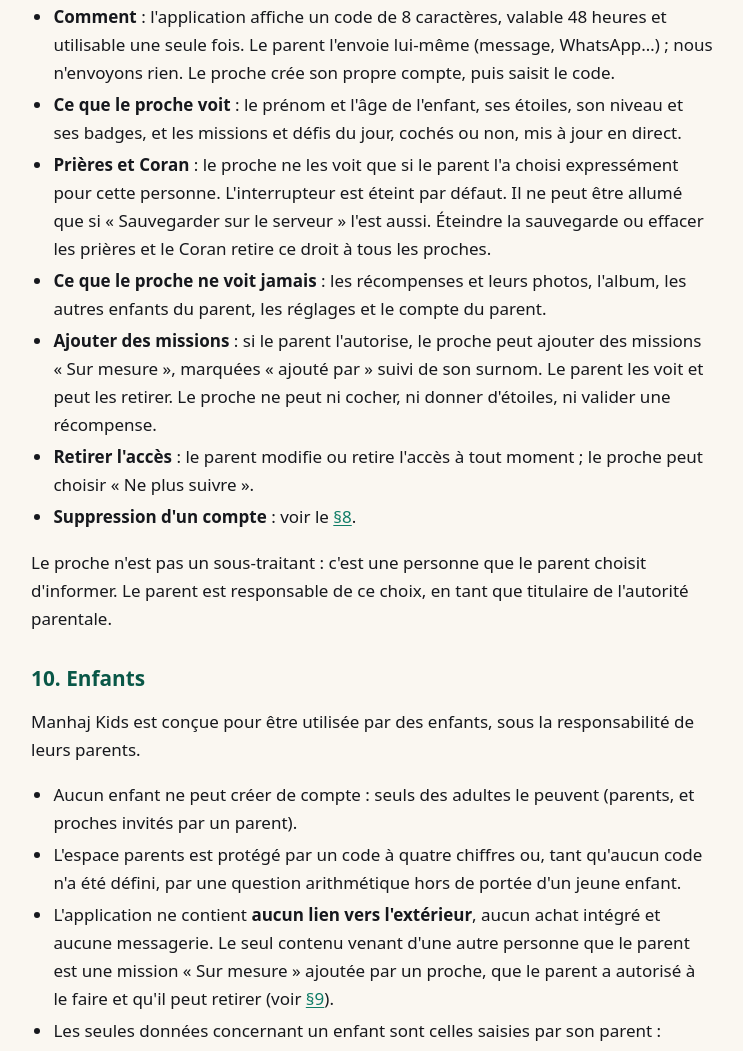
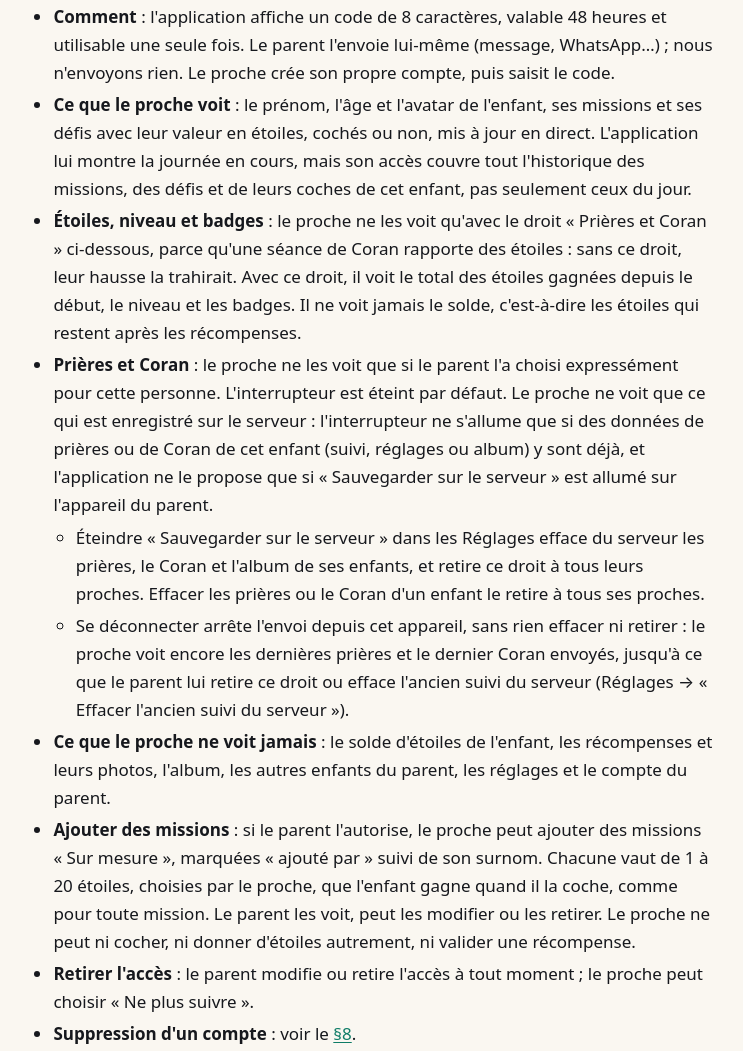
Before and after one commit to zawarSoftware/manhaj-kids, a plain HTML site: page confidentialite/index.html in a window 1280 px wide. Shown: the part 5209-6260 px from the top of the page, without its empty margins (268-1011 px from the left). Drawn offline with Linux system fonts and the light colour scheme.

Commit message:
La politique en ligne dit qu'un proche ne voit les étoiles et les badges de l'enfant qu'avec le droit prières et Coran, jamais le solde, et ce que change une déconnexion du parent
Co-Authored-By: Claude Opus 5.5 <noreply@anthropic.com>

```diff
--- a/confidentialite/index.html
+++ b/confidentialite/index.html
@@ -121,10 +121,15 @@
 <p>Le parent peut inviter un proche à suivre <strong>un enfant précis</strong>. C'est un choix du parent, enfant par enfant ; il peut être retiré à tout moment.</p>
 <ul>
 <li><strong>Comment</strong> : l'application affiche un code de 8 caractères, valable 48 heures et utilisable une seule fois. Le parent l'envoie lui-même (message, WhatsApp…) ; nous n'envoyons rien. Le proche crée son propre compte, puis saisit le code.</li>
-<li><strong>Ce que le proche voit</strong> : le prénom et l'âge de l'enfant, ses étoiles, son niveau et ses badges, et les missions et défis du jour, cochés ou non, mis à jour en direct.</li>
-<li><strong>Prières et Coran</strong> : le proche ne les voit que si le parent l'a choisi expressément pour cette personne. L'interrupteur est éteint par défaut. Il ne peut être allumé que si « Sauvegarder sur le serveur » l'est aussi. Éteindre la sauvegarde ou effacer les prières et le Coran retire ce droit à tous les proches.</li>
-<li><strong>Ce que le proche ne voit jamais</strong> : les récompenses et leurs photos, l'album, les autres enfants du parent, les réglages et le compte du parent.</li>
-<li><strong>Ajouter des missions</strong> : si le parent l'autorise, le proche peut ajouter des missions « Sur mesure », marquées « ajouté par » suivi de son surnom. Le parent les voit et peut les retirer. Le proche ne peut ni cocher, ni donner d'étoiles, ni valider une récompense.</li>
+<li><strong>Ce que le proche voit</strong> : le prénom, l'âge et l'avatar de l'enfant, ses missions et ses défis avec leur valeur en étoiles, cochés ou non, mis à jour en direct. L'application lui montre la journée en cours, mais son accès couvre tout l'historique des missions, des défis et de leurs coches de cet enfant, pas seulement ceux du jour.</li>
+<li><strong>Étoiles, niveau et badges</strong> : le proche ne les voit qu'avec le droit « Prières et Coran » ci-dessous, parce qu'une séance de Coran rapporte des étoiles : sans ce droit, leur hausse la trahirait. Avec ce droit, il voit le total des étoiles gagnées depuis le début, le niveau et les badges. Il ne voit jamais le solde, c'est-à-dire les étoiles qui restent après les récompenses.</li>
+<li><strong>Prières et Coran</strong> : le proche ne les voit que si le parent l'a choisi expressément pour cette personne. L'interrupteur est éteint par défaut. Le proche ne voit que ce qui est enregistré sur le serveur : l'interrupteur ne s'allume que si des données de prières ou de Coran de cet enfant (suivi, réglages ou album) y sont déjà, et l'application ne le propose que si « Sauvegarder sur le serveur » est allumé sur l'appareil du parent.
+<ul>
+<li>Éteindre « Sauvegarder sur le serveur » dans les Réglages efface du serveur les prières, le Coran et l'album de ses enfants, et retire ce droit à tous leurs proches. Effacer les prières ou le Coran d'un enfant le retire à tous ses proches.</li>
+<li>Se déconnecter arrête l'envoi depuis cet appareil, sans rien effacer ni retirer : le proche voit encore les dernières prières et le dernier Coran envoyés, jusqu'à ce que le parent lui retire ce droit ou efface l'ancien suivi du serveur (Réglages → « Effacer l'ancien suivi du serveur »).</li>
+</ul></li>
+<li><strong>Ce que le proche ne voit jamais</strong> : le solde d'étoiles de l'enfant, les récompenses et leurs photos, l'album, les autres enfants du parent, les réglages et le compte du parent.</li>
+<li><strong>Ajouter des missions</strong> : si le parent l'autorise, le proche peut ajouter des missions « Sur mesure », marquées « ajouté par » suivi de son surnom. Chacune vaut de 1 à 20 étoiles, choisies par le proche, que l'enfant gagne quand il la coche, comme pour toute mission. Le parent les voit, peut les modifier ou les retirer. Le proche ne peut ni cocher, ni donner d'étoiles autrement, ni valider une récompense.</li>
 <li><strong>Retirer l'accès</strong> : le parent modifie ou retire l'accès à tout moment ; le proche peut choisir « Ne plus suivre ».</li>
 <li><strong>Suppression d'un compte</strong> : voir le <a href="#suppression">§8</a>.</li>
 </ul>
```
